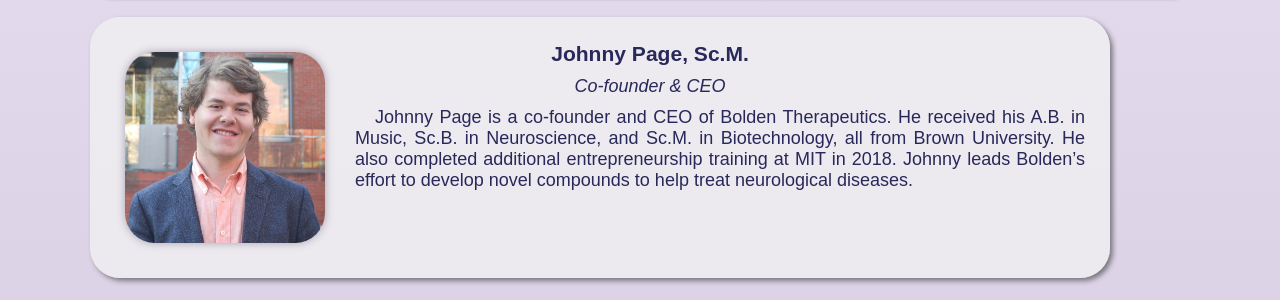
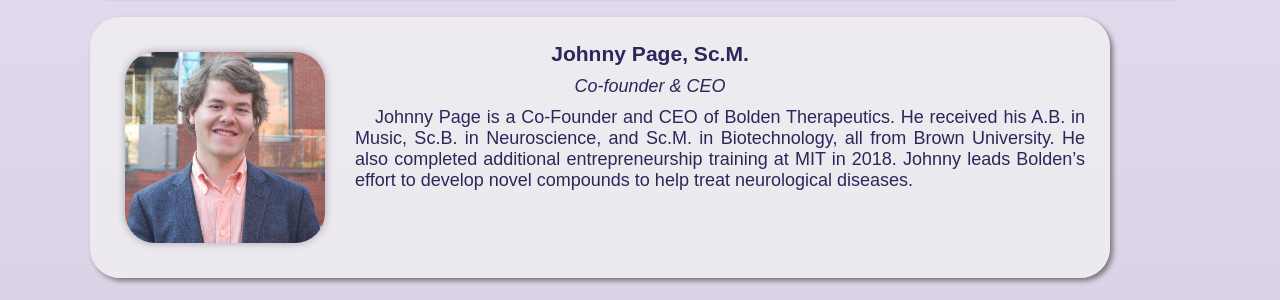
Before and after one commit to samstronghammer/bolden-therapeutics, a Jekyll site: the page built from team.html, in a window 1280 px wide and 900 px high. Shown: the part 150-450 px from the top of the window. Built offline with Jekyll 4.4.1, drawn with Linux system fonts in a browser that asks for light colours.

```diff
--- a/_data/team.yml
+++ b/_data/team.yml
@@ -2,7 +2,7 @@
   education: Sc.M.
   title: Co-founder & CEO
   img: johnny-page.jpeg
-  about: Johnny Page is a co-founder and CEO of Bolden Therapeutics. He received his A.B. in Music, Sc.B. in Neuroscience, and Sc.M. in Biotechnology, all from Brown University. He also completed additional entrepreneurship training at MIT in 2018. Johnny leads Bolden’s effort to develop novel compounds to help treat neurological diseases.
+  about: Johnny Page is a Co-Founder and CEO of Bolden Therapeutics. He received his A.B. in Music, Sc.B. in Neuroscience, and Sc.M. in Biotechnology, all from Brown University. He also completed additional entrepreneurship training at MIT in 2018. Johnny leads Bolden’s effort to develop novel compounds to help treat neurological diseases.
 - name: Justin R. Fallon
   education: Ph.D.
   title: Scientific Founder, SAB Chair
```
